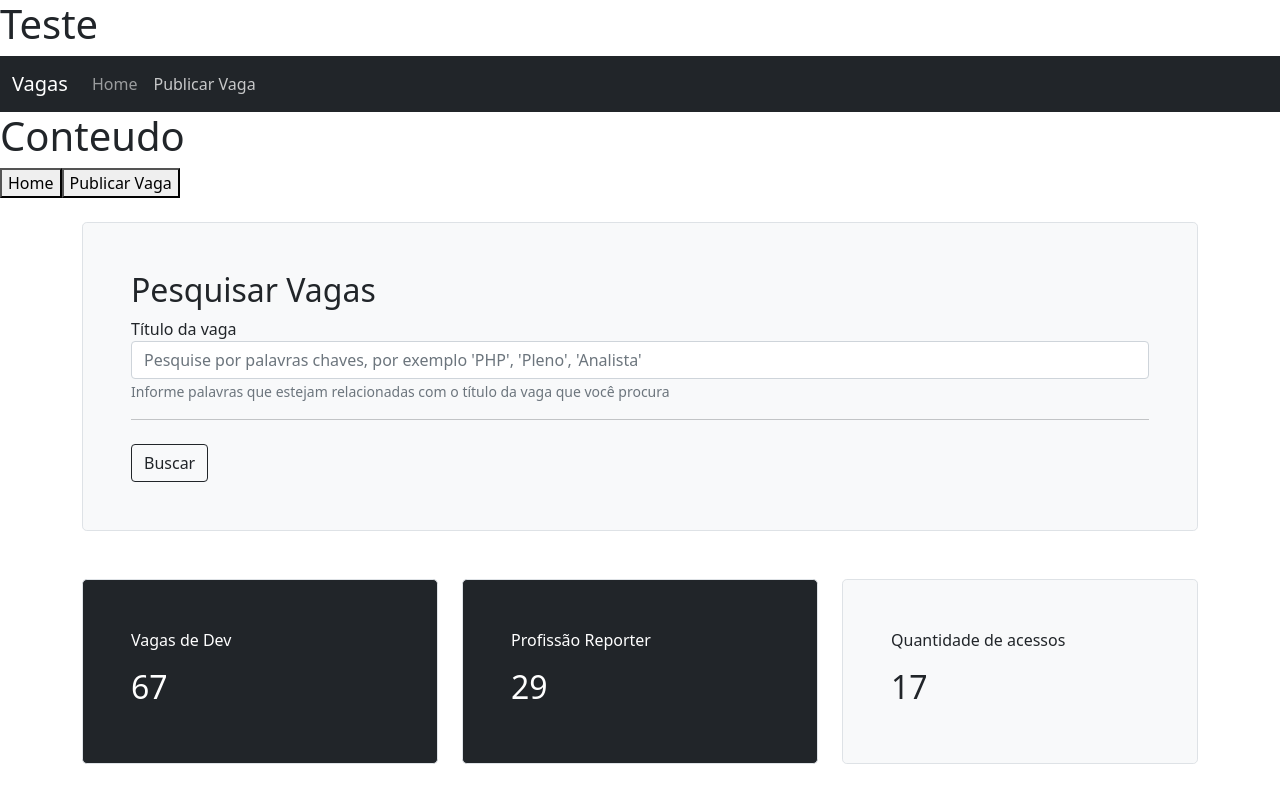
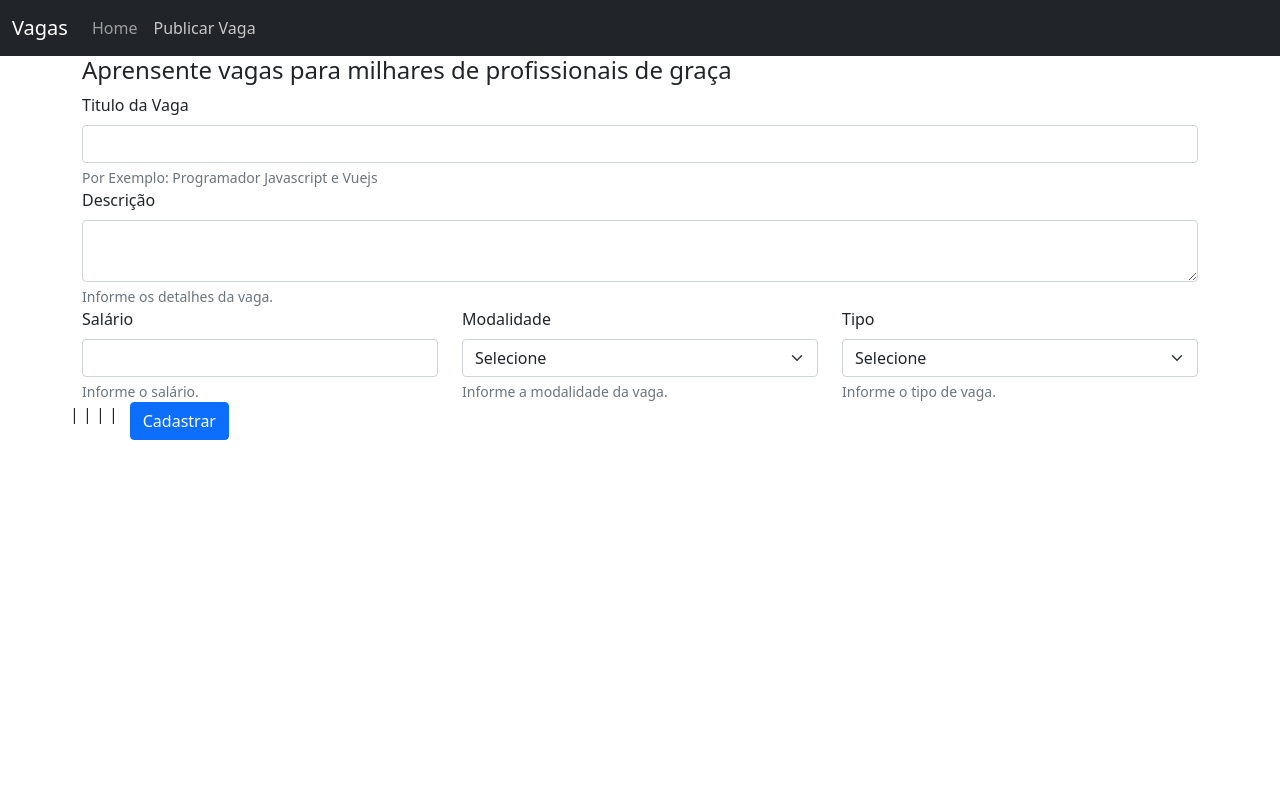
Before and after one commit to berutodo/vagas-vue, a Vue app: page / in a window 1280 px wide. Both pictures are taken after a click on the link "Publicar Vaga". Built offline with nearby package versions, Linux system fonts and the light colour scheme.

Commit message:
Mudanças importantes

```diff
--- a/src/App.vue
+++ b/src/App.vue
@@ -1,7 +1,6 @@
 <template>
-  <h1>Teste</h1>
-  <TopoPadrao/>
-  <Conteudo />
+  <TopoPadrao @navegar="componente = $event"/>
+  <Conteudo :conteudo="componente"/>
 </template>
 
 <script>
@@ -10,9 +9,16 @@ import Conteudo from './components/layouts/Conteudo.vue'
 
 export default {
   name: 'App',
+  data(){
+    return{
+      componente: 'Home'
+    }
+  },
   components: {
     TopoPadrao,
     Conteudo
+  },
+  methods:{
   }
 }
 </script>
--- a/src/components/comuns/PesquisarVaga.vue
+++ b/src/components/comuns/PesquisarVaga.vue
@@ -6,7 +6,7 @@
             <div class="col">
               <div class="form-group">
                 <label>Título da vaga</label>
-                <input type="text" v-model="pesquisa" @keyup="fazerPesquisa" class="form-control" placeholder="Pesquise por palavras chaves, por exemplo 'PHP', 'Pleno', 'Analista'">
+                <input type="text" v-model="pesquisa" @keyup="fazerPesquisa(pesquisa)" class="form-control" placeholder="Pesquise por palavras chaves, por exemplo 'PHP', 'Pleno', 'Analista'">
                 <small class="form-text text-muted">Informe palavras que estejam relacionadas com o título da vaga que você procura</small>
               </div>
               <p v-for="(v,index) in result" :key="index">
@@ -39,8 +39,9 @@ export default {
 
     },
     methods: {
-fazerPesquisa(){ //Pesquisa das vagas recebidas no props que vao ser enviadar para result e ser exibidas
-        this.result = this.vagas.filter(vagas => vagas.tipo == this.pesquisa)
+fazerPesquisa(q){ //Pesquisa das vagas recebidas no props que vao ser enviadar para result e ser exibidas
+        this.result = this.vagas.filter(el => el.titulo.toLowerCase().indexOf(q.toLowerCase()) > -1)
+        //this.result = this.vagas.filter(vagas => vagas.tipo == this.pesquisa)
         return console.log(this.result)
         }
     }
--- a/src/components/layouts/Conteudo.vue
+++ b/src/components/layouts/Conteudo.vue
@@ -1,11 +1,5 @@
 <template>
-    <h1>Conteudo</h1>
-    <button @click="conteudo = 'home'">Home</button>
-    <button @click="conteudo = 'publicar-vaga'">Publicar Vaga</button>
-   <!-- <home />
-    <publicar-vaga /> -->
     <component :is="conteudo"></component>
-
 
 </template>
 
@@ -16,13 +10,16 @@ export default {
 
 
     name: 'Conteudo',
+    props:{
+        conteudo:{
+            type: String,
+            required: true
+        }
+    },
     components: {
         Home,
         PublicarVaga
     },
-    data: () => ({
-        conteudo: 'home'
-    })
 
 }
 </script>
--- a/src/components/layouts/TopoPadrao.vue
+++ b/src/components/layouts/TopoPadrao.vue
@@ -7,8 +7,8 @@
         </button>
         <div class="collapse navbar-collapse" id="navbarNavAltMarkup">
         <div class="navbar-nav">
-            <a class="nav-link" aria-current="page" href="#">Home</a>
-            <a class="nav-link" href="#">Publicar Vaga</a>
+            <a class="nav-link" aria-current="page" href="#" @click="navegarPara('Home')">Home</a>
+            <a class="nav-link" href="#" @click="navegarPara('PublicarVaga')">Publicar Vaga</a>
         </div>
         </div>
     </div>
@@ -19,6 +19,14 @@
 
 export default {
     name: 'TopoPadrao',
+    props:{
+    },
+    methods:{
+        navegarPara(p){
+            console.log(p)
+            this.$emit('navegar',p)
+        }
+    },
     components: {
     }
 }
--- a/src/components/views/PublicarVaga.vue
+++ b/src/components/views/PublicarVaga.vue
@@ -62,6 +62,7 @@ export default {
       salario: '',
       modalidade:'',
       tipo:'',
+      data: new Date().getDate() + '/' + parseInt(new Date().getMonth() + 1) + '/' + new Date().getFullYear()
       }),
     components: {
     },
@@ -77,6 +78,7 @@ export default {
           salario : this.salario,
           modalidade : this.modalidade,
           tipo : this.tipo,
+          publicacao : this.data
         }
         vagas.push(vaga)
         localStorage.setItem('vagas', JSON.stringify(vagas))
```
